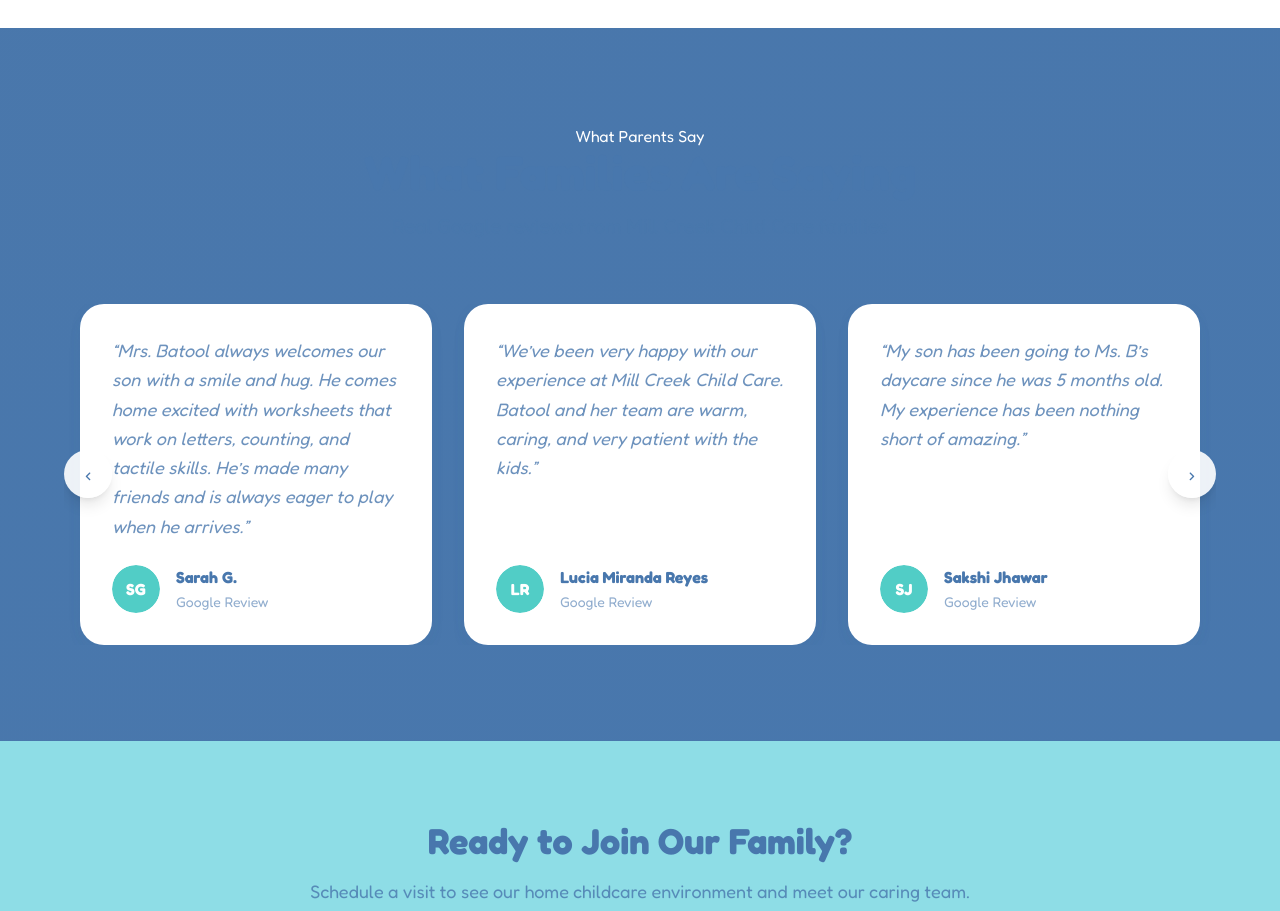
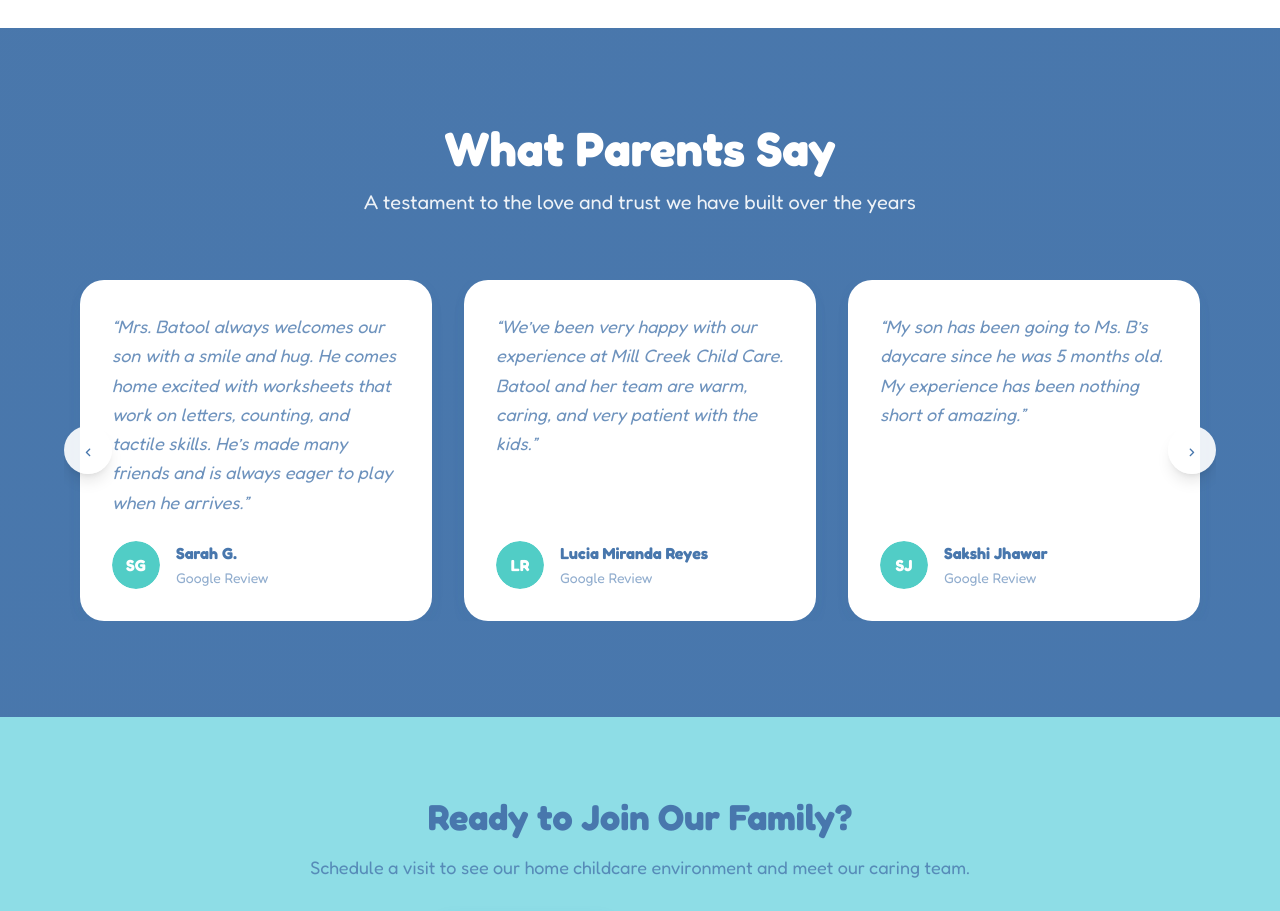
Before and after one commit to ZebaLodhi/millcreekdaycare, a Next.js app: page / in a window 1280 px wide. Shown: the part 2780-3691 px from the top of the page. Built offline with nearby package versions, Linux system fonts and the light colour scheme.

Commit message:
Update Testimonials section header styling and sub-heading
🤖 Generated with [Claude Code](https://claude.com/claude-code)

Co-Authored-By: Claude Opus 4.5 <noreply@anthropic.com>

```diff
--- a/components/Testimonials.tsx
+++ b/components/Testimonials.tsx
@@ -77,12 +77,9 @@ export default function Testimonials() {
       <div className="container-custom">
 
         {/* HEADER */}
-        <div className="section-header text-white">
-          <span>What Parents Say</span>
-          <h2>What Families Are Saying</h2>
-          <p className="text-white/80">
-            Real Google reviews from Mill Creek Child Care families
-          </p>
+        <div className="section-header light">
+          <h2>What Parents Say</h2>
+          <p>A testament to the love and trust we have built over the years</p>
         </div>
 
         {/* CAROUSEL WRAPPER */}
```
